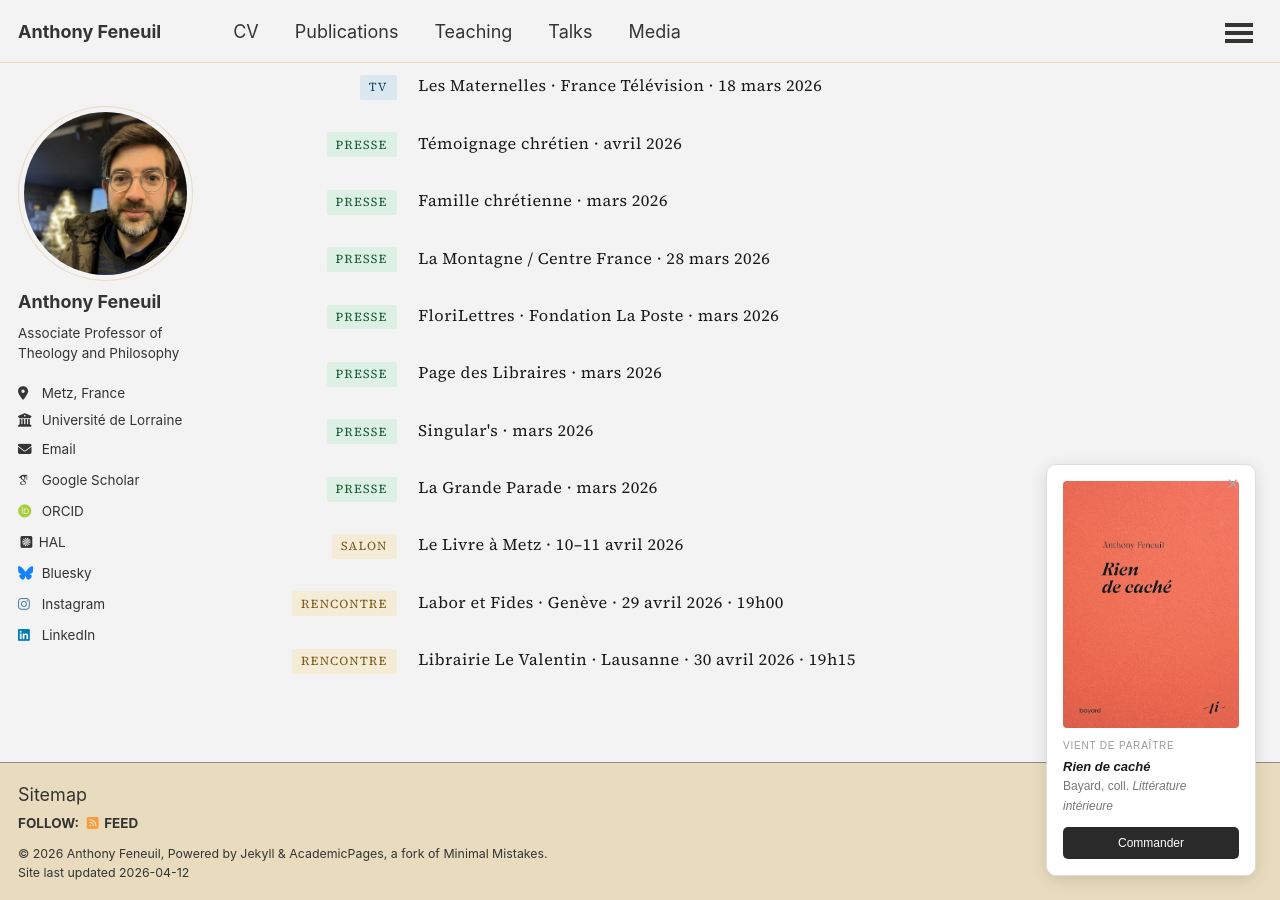
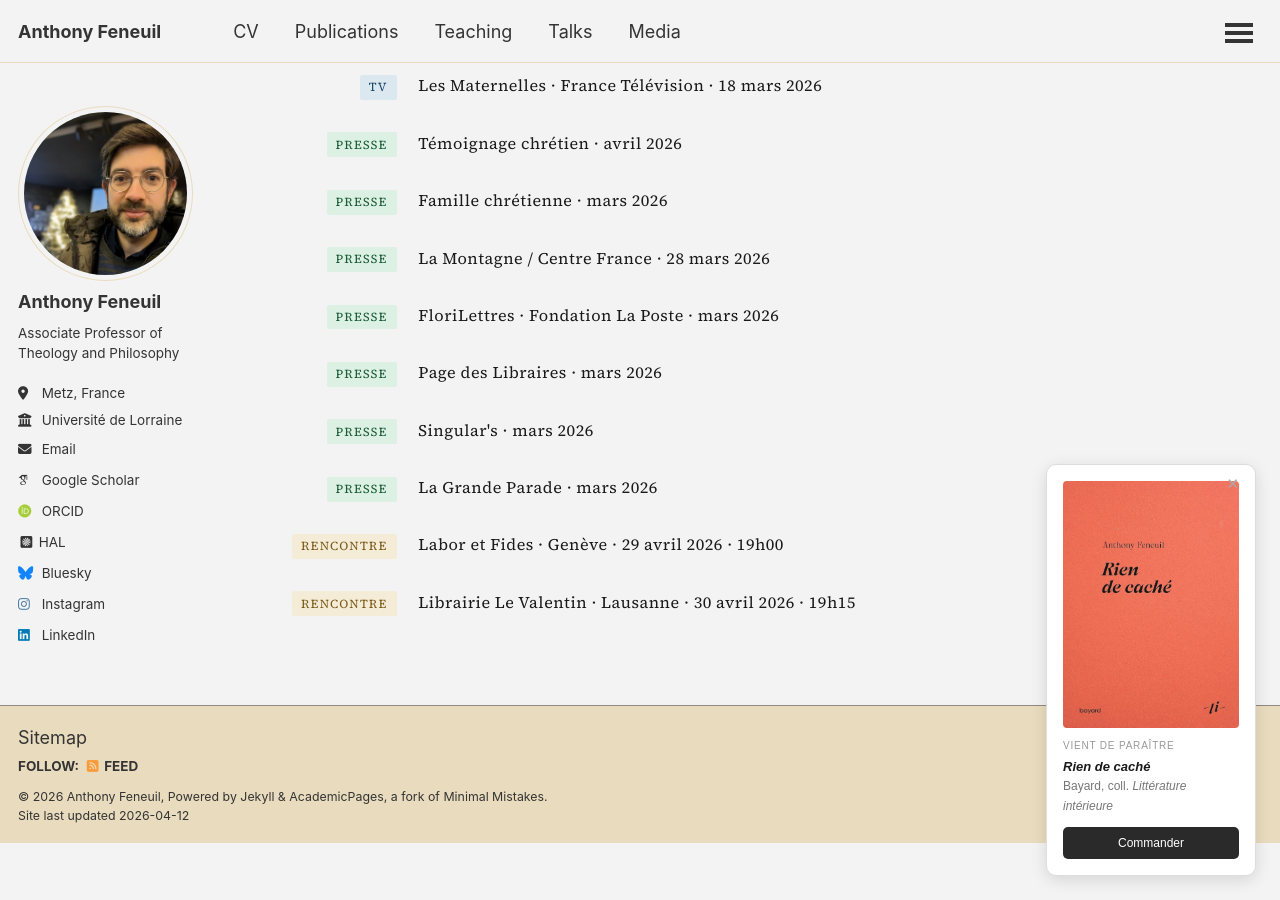
Before and after one commit to anfnl/anfnl.github.io, a Jekyll site: the page built from _pages/rien-de-cache.md, in a window 1280 px wide and 900 px high, scrolled down 587 px. Built offline with Jekyll 4.4.1, drawn with Linux system fonts in a browser that asks for light colours; some web fonts are replaced; a script that is not in the unit is left out.

Commit message:
Update rien-de-cache.md

```diff
--- a/_pages/rien-de-cache.md
+++ b/_pages/rien-de-cache.md
@@ -117,11 +117,6 @@ author_profile: true
 </div>
 
 <div class="rdc-item">
-<div class="rdc-tag-col"><span class="rdc-tag tag-event">Salon</span></div>
-<div class="rdc-item-body"><p class="rdc-item-source">Le Livre à Metz · 10–11 avril 2026</p></div>
-</div>
-
-<div class="rdc-item">
 <div class="rdc-tag-col"><span class="rdc-tag tag-event">Rencontre</span></div>
 <div class="rdc-item-body"><p class="rdc-item-source">Labor et Fides · Genève · 29 avril 2026 · 19h00</p></div>
 </div>
```
